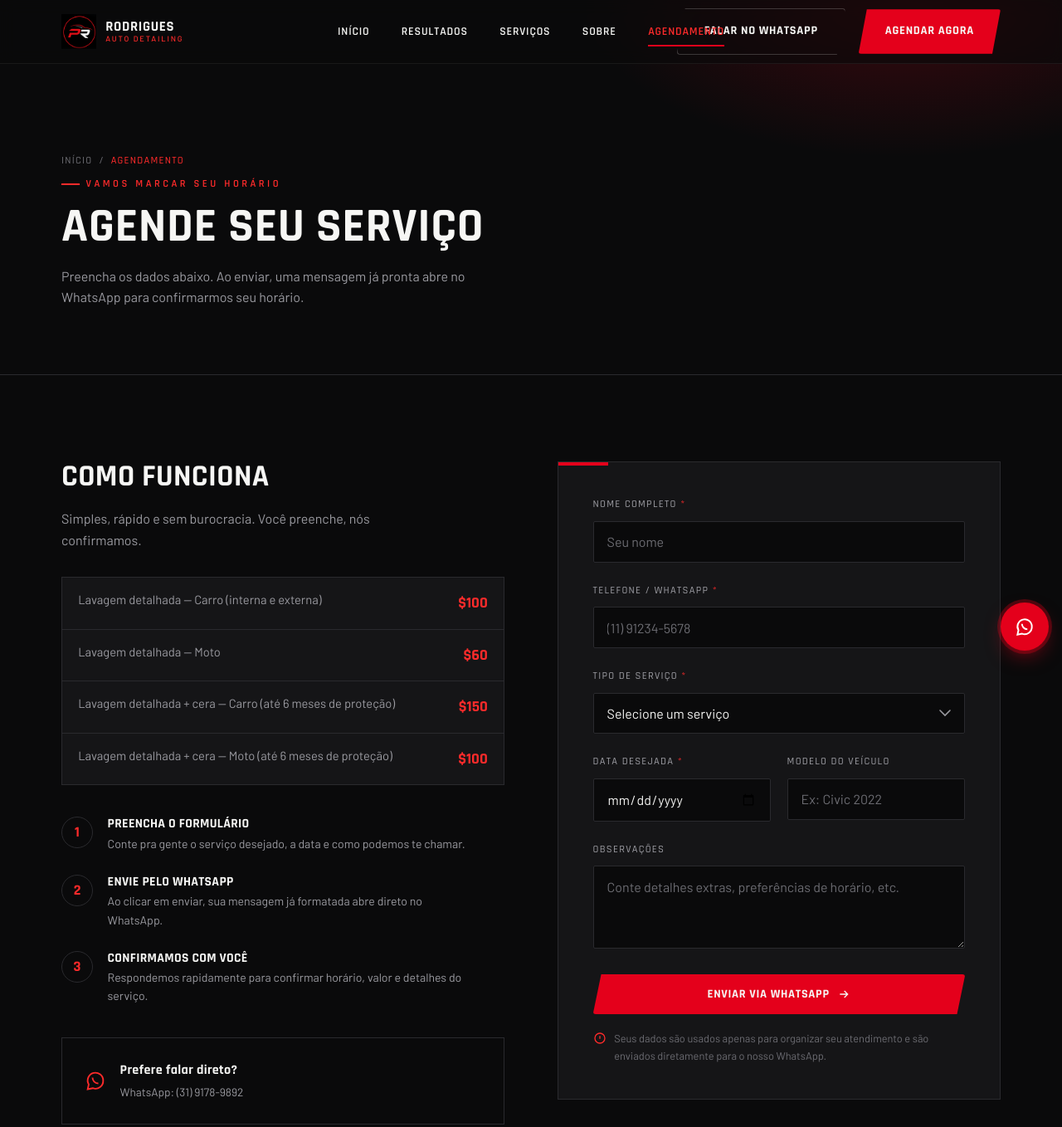
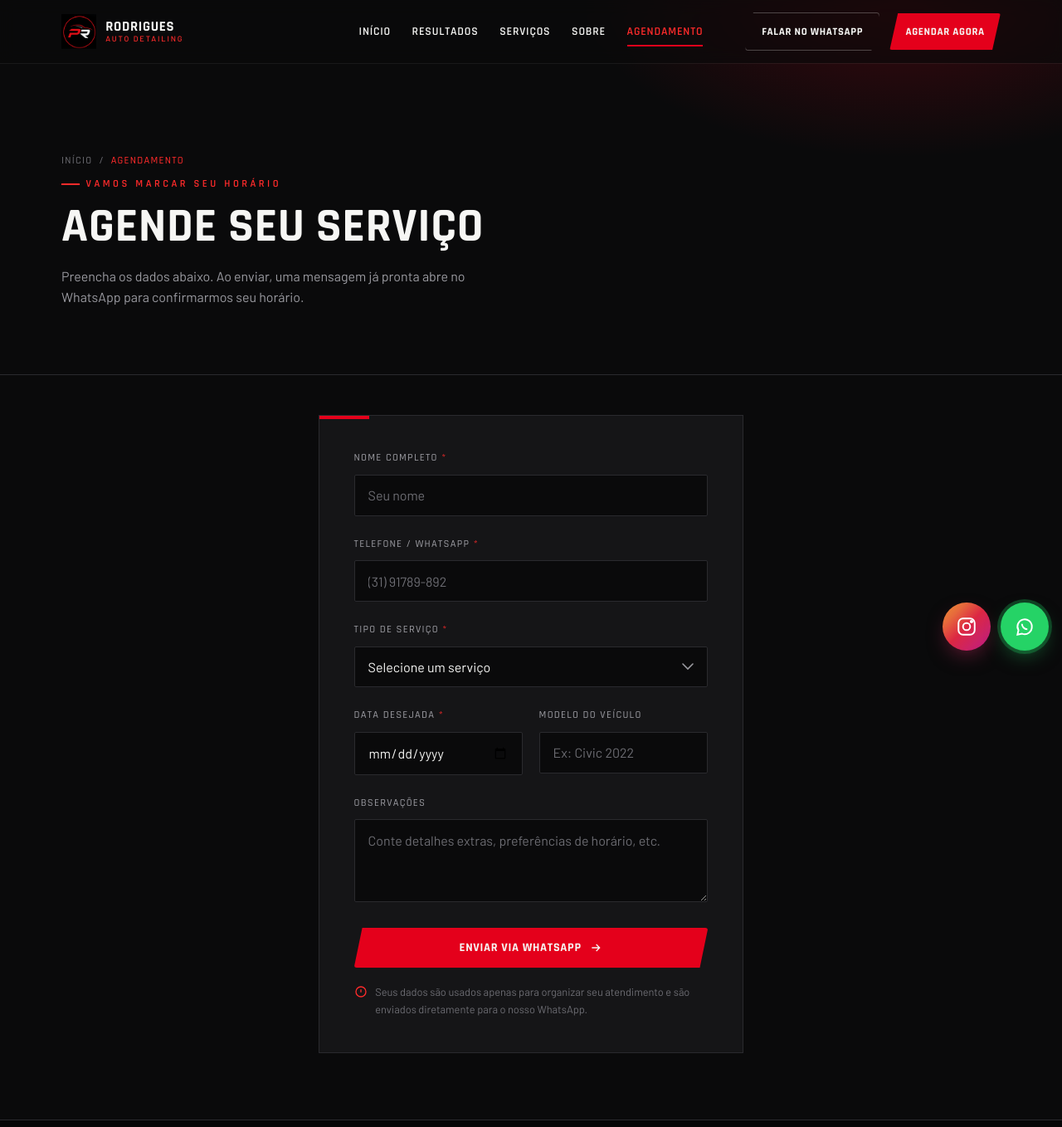
Before and after one commit to marcelinho1212/rodrigues-auto-detailing, a plain HTML site: page booking.html in a window 1280 px wide. Shown: the top 1358 px of the page at 83% size. Drawn offline with Linux system fonts and the light colour scheme.

Commit message:
update many detail in this page

```diff
--- a/booking.html
+++ b/booking.html
@@ -12,22 +12,12 @@
 <body>
 
 <!-- ============================= HEADER ============================= -->
-<header class="site-header">
-  <div class="container">
+<div class="header-wrap">
+  <div class="container header-inner">
     <a href="index.html" class="brand">
       <img src="assets/logo.png" alt="Logo Rodrigues Auto Detailing">
       <span>Rodrigues<small>Auto Detailing</small></span>
     </a>
-
-    <div class="header-cta">
-      <a href="https://wa.me/553191789892" class="btn btn-ghost" target="_blank" rel="noopener">Falar no WhatsApp</a>
-      <a href="booking.html" class="btn btn-primary">Agendar agora</a>
-      <button class="nav-toggle" id="nav-toggle" type="button" aria-label="Abrir menu" aria-expanded="false" aria-controls="nav-links">
-        <span></span><span></span><span></span>
-      </button>
-    </div>
-  </div>
-</header>
 
     <nav class="nav-links" id="nav-links" aria-label="Menu principal">
       <div class="nav-mobile-top">
@@ -51,6 +41,16 @@
       </div>
     </nav>
 
+    <div class="header-cta">
+      <a href="https://wa.me/553191789892" class="btn btn-ghost" target="_blank" rel="noopener">Falar no WhatsApp</a>
+      <a href="booking.html" class="btn btn-primary">Agendar agora</a>
+      <button class="nav-toggle" id="nav-toggle" type="button" aria-label="Abrir menu" aria-expanded="false" aria-controls="nav-links">
+        <span></span><span></span><span></span>
+      </button>
+    </div>
+  </div>
+</div>
+
 <!-- ============================= PAGE HERO ============================= -->
 <section class="page-hero">
   <div class="container">
@@ -62,55 +62,9 @@
 </section>
 
 <!-- ============================= BOOKING ============================= -->
-<section>
+<section class="booking-section">
   <div class="container">
-    <div class="booking-wrap">
-
-      <div class="booking-info reveal">
-        <h2>Como funciona</h2>
-        <p>Simples, rápido e sem burocracia. Você preenche, nós confirmamos.</p>
-
-        <ul class="price-list">
-          <li><span>Lavagem detalhada — Carro (interna e externa)</span><strong>$100</strong></li>
-          <li><span>Lavagem detalhada — Moto</span><strong>$60</strong></li>
-          <li><span>Lavagem detalhada + cera — Carro (até 6 meses de proteção)</span><strong>$150</strong></li>
-          <li><span>Lavagem detalhada + cera — Moto (até 6 meses de proteção)</span><strong>$100</strong></li>
-        </ul>
-
-        <div class="booking-steps">
-          <div class="booking-step">
-            <div class="num">1</div>
-            <div>
-              <h4>Preencha o formulário</h4>
-              <p>Conte pra gente o serviço desejado, a data e como podemos te chamar.</p>
-            </div>
-          </div>
-          <div class="booking-step">
-            <div class="num">2</div>
-            <div>
-              <h4>Envie pelo WhatsApp</h4>
-              <p>Ao clicar em enviar, sua mensagem já formatada abre direto no WhatsApp.</p>
-            </div>
-          </div>
-          <div class="booking-step">
-            <div class="num">3</div>
-            <div>
-              <h4>Confirmamos com você</h4>
-              <p>Respondemos rapidamente para confirmar horário, valor e detalhes do serviço.</p>
-            </div>
-          </div>
-        </div>
-
-        <div class="booking-contact">
-          <svg viewBox="0 0 24 24" fill="none" stroke="currentColor" stroke-width="1.6"><path d="M20 12a8 8 0 10-14.9 4L4 21l5.2-1.1A8 8 0 0020 12z"/><path d="M9 9c0 3 2.5 6 6 6"/></svg>
-          <div>
-            <strong>Prefere falar direto?</strong>
-            <span>WhatsApp: (31) 9178-9892</span>
-          </div>
-        </div>
-      </div>
-
-      <form class="booking-form reveal" id="booking-form" novalidate>
+    <form class="booking-form booking-form--solo reveal" id="booking-form" novalidate>
       <div class="field">
         <label for="nome">Nome completo <span class="required">*</span></label>
         <input type="text" id="nome" name="nome" placeholder="Seu nome" required>
@@ -118,17 +72,17 @@
 
       <div class="field">
         <label for="telefone">Telefone / WhatsApp <span class="required">*</span></label>
-          <input type="tel" id="telefone" name="telefone" placeholder="(11) 91234-5678" required>
+        <input type="tel" id="telefone" name="telefone" placeholder="(31) 91789-892" required>
       </div>
 
       <div class="field">
         <label for="servico">Tipo de serviço <span class="required">*</span></label>
         <select id="servico" name="servico" required>
           <option value="" disabled selected>Selecione um serviço</option>
-            <option value="lavagem-carro">Lavagem Detalhada — Carro (interna e externa) — $100</option>
-            <option value="lavagem-moto">Lavagem Detalhada — Moto — $60</option>
-            <option value="lavagem-cera-carro">Lavagem Detalhada + Cera — Carro (até 6 meses de proteção) — $150</option>
-            <option value="lavagem-cera-moto">Lavagem Detalhada + Cera — Moto (até 6 meses de proteção) — $100</option>
+          <option value="lavagem-carro">Lavagem Detalhada — Carro (interna e externa)</option>
+          <option value="lavagem-moto">Lavagem Detalhada — Moto</option>
+          <option value="lavagem-cera-carro">Lavagem Detalhada + Cera — Carro</option>
+          <option value="lavagem-cera-moto">Lavagem Detalhada + Cera — Moto</option>
           <option value="outro">Outro / Dúvida sobre serviço</option>
         </select>
       </div>
@@ -164,8 +118,6 @@
         <span>Tudo certo! Abrimos o WhatsApp com sua mensagem pronta — é só enviar por lá.</span>
       </div>
     </form>
-
-    </div>
   </div>
 </section>
 
@@ -181,7 +133,6 @@
         <p>Estética automotiva premium: lavagem técnica, polimento e proteção de pintura para quem exige excelência.</p>
         <div class="footer-social">
           <a href="https://www.instagram.com/rodrigues.autosdetailing?igsh=MWh2ZXZ2b3c1aXF5aA==" target="_blank" rel="noopener" aria-label="Instagram"><svg viewBox="0 0 24 24" fill="none" stroke="currentColor" stroke-width="1.6"><rect x="3" y="3" width="18" height="18" rx="5"/><circle cx="12" cy="12" r="4"/><circle cx="17.5" cy="6.5" r="1"/></svg></a>
-          <a href="#" aria-label="Facebook"><svg viewBox="0 0 24 24" fill="none" stroke="currentColor" stroke-width="1.6"><path d="M15 4h-2a4 4 0 00-4 4v3H7v4h2v6h4v-6h3l1-4h-4V8a1 1 0 011-1h3z"/></svg></a>
           <a href="https://wa.me/553191789892" aria-label="WhatsApp"><svg viewBox="0 0 24 24" fill="none" stroke="currentColor" stroke-width="1.6"><path d="M20 12a8 8 0 10-14.9 4L4 21l5.2-1.1A8 8 0 0020 12z"/><path d="M9 9c0 3 2.5 6 6 6"/></svg></a>
         </div>
       </div>
@@ -211,7 +162,7 @@
         <ul>
           <li><a href="https://wa.me/553191789892">WhatsApp: (31) 9178-9892</a></li>
           <li><a href="booking.html">Agendar horário</a></li>
-          <li><a href="#">São Paulo — SP</a></li>
+          <li><a href="#">Limoeiro, Ipatinga — MG</a></li>
         </ul>
       </div>
     </div>
@@ -223,9 +174,14 @@
   </div>
 </footer>
 
+<div class="float-buttons">
+  <a class="ig-float" href="https://www.instagram.com/rodrigues.autosdetailing?igsh=MWh2ZXZ2b3c1aXF5aA==" target="_blank" rel="noopener" aria-label="Siga no Instagram">
+    <svg viewBox="0 0 24 24" fill="none" stroke="currentColor" stroke-width="1.8"><rect x="3" y="3" width="18" height="18" rx="5"/><circle cx="12" cy="12" r="4"/><circle cx="17.5" cy="6.5" r="1"/></svg>
+  </a>
   <a class="wa-float" href="https://wa.me/553191789892" target="_blank" rel="noopener" aria-label="Fale conosco no WhatsApp">
     <svg viewBox="0 0 24 24" fill="none" stroke="currentColor" stroke-width="1.8"><path d="M20 12a8 8 0 10-14.9 4L4 21l5.2-1.1A8 8 0 0020 12z"/><path d="M9 9c0 3 2.5 6 6 6"/></svg>
   </a>
+</div>
 
 <script src="js/script.js"></script>
 </body>
--- a/css/style.css
+++ b/css/style.css
@@ -54,7 +54,7 @@ body.nav-open .nav-toggle{
   opacity: 0;
   pointer-events: none;
 }
-body.nav-open .wa-float{ display: none; }
+body.nav-open .float-buttons{ display: none; }
 img{ max-width:100%; display:block; }
 a{ color:inherit; text-decoration:none; }
 ul{ list-style:none; }
@@ -150,22 +150,29 @@ section{ padding: 6.5rem 0; position: relative; }
 /* ==========================================================================
    HEADER / NAV
    ========================================================================== */
-.site-header{
+.header-wrap{
   position: fixed;
-  top:0; left:0; right:0;
+  top: 0;
+  left: 0;
+  right: 0;
   z-index: 500;
   padding-top: var(--safe-top);
+  border-bottom: 1px solid rgba(255,255,255,0.06);
+}
+.header-wrap::before{
+  content: "";
+  position: absolute;
+  inset: 0;
   background: rgba(10,10,11,0.72);
   backdrop-filter: blur(10px) saturate(140%);
   -webkit-backdrop-filter: blur(10px) saturate(140%);
-  border-bottom: 1px solid rgba(255,255,255,0.06);
-  transition: background .3s var(--ease), border-color .3s var(--ease);
+  z-index: -1;
 }
-.site-header .container{
-  display:flex;
-  align-items:center;
-  justify-content:space-between;
-  gap: .75rem;
+.header-inner{
+  display: grid;
+  grid-template-columns: minmax(0, 1fr) auto minmax(0, 1fr);
+  align-items: center;
+  gap: 1.25rem;
   height: 76px;
   min-width: 0;
 }
@@ -175,8 +182,9 @@ section{ padding: 6.5rem 0; position: relative; }
   font-weight:700; letter-spacing:.04em;
   font-size: 1.05rem;
   text-transform:uppercase;
-  flex-shrink: 1;
+  flex-shrink: 0;
   min-width: 0;
+  justify-self: start;
 }
 .brand img{ height: 42px; width:42px; object-fit:contain; }
 .brand span{ display:flex; flex-direction:column; line-height:1.05; }
@@ -190,12 +198,18 @@ section{ padding: 6.5rem 0; position: relative; }
 }
 
 .nav-links{
-  display:flex; align-items:center; gap:2.4rem;
+  display:flex;
+  align-items:center;
+  justify-content:center;
+  gap: clamp(1rem, 2vw, 2.4rem);
   font-family: var(--font-display);
   font-weight:600;
   letter-spacing:.06em;
   text-transform:uppercase;
-  font-size:.86rem;
+  font-size: clamp(.72rem, 1.1vw, .86rem);
+  grid-column: 2;
+  justify-self: center;
+  white-space: nowrap;
 }
 .nav-links a{
   position:relative;
@@ -219,30 +233,18 @@ section{ padding: 6.5rem 0; position: relative; }
 .nav-mobile-footer{ display: none; }
 .nav-mobile-body{ display: contents; }
 
-/* Desktop: nav fica centralizado na barra do header */
-@media (min-width: 981px){
-  .nav-links{
-    position: fixed;
-    top: 0;
-    left: 0;
-    right: 0;
-    height: calc(76px + var(--safe-top));
-    padding-top: var(--safe-top);
-    display: flex;
-    align-items: center;
-    justify-content: center;
-    gap: 2.4rem;
-    z-index: 501;
-    pointer-events: none;
-    background: transparent;
-    transform: none;
-    visibility: visible;
-    overflow: visible;
-    border: none;
-  }
-  .nav-mobile-body a{ pointer-events: auto; }
-  .brand,
-  .header-cta{ position: relative; z-index: 502; }
+.header-cta{
+  display:flex;
+  align-items:center;
+  justify-content: flex-end;
+  gap: .75rem;
+  flex-shrink: 0;
+  grid-column: 3;
+  justify-self: end;
+}
+.header-cta .btn{
+  font-size: clamp(.72rem, 1vw, .86rem);
+  padding: .75rem clamp(.85rem, 1.5vw, 1.5rem);
 }
 
 .btn{
@@ -282,13 +284,6 @@ section{ padding: 6.5rem 0; position: relative; }
   color: var(--red-bright);
 }
 .btn-block{ width:100%; }
-
-.header-cta{
-  display:flex;
-  align-items:center;
-  gap:1rem;
-  flex-shrink: 0;
-}
 
 .nav-toggle{
   display:none;
@@ -725,24 +720,52 @@ section{ padding: 6.5rem 0; position: relative; }
 .footer-bottom a:hover{ color: var(--red-bright); }
 
 /* ==========================================================================
-   WHATSAPP FLOAT
+   FLOAT BUTTONS (Instagram + WhatsApp)
    ========================================================================== */
-.wa-float{
+.float-buttons{
   position: fixed;
   right: calc(16px + var(--safe-right));
   bottom: calc(16px + var(--safe-bottom));
   z-index: 400;
-  width: 58px; height: 58px;
+  display: flex;
+  flex-direction: row;
+  align-items: center;
+  gap: 12px;
+}
+.ig-float,
+.wa-float{
+  width: 58px;
+  height: 58px;
   border-radius: 50%;
-  background: var(--red);
-  display:flex; align-items:center; justify-content:center;
-  box-shadow: 0 10px 26px -8px rgba(228,0,27,.7);
+  display: flex;
+  align-items: center;
+  justify-content: center;
+  transition: transform .25s var(--ease), box-shadow .25s;
+}
+.ig-float svg,
+.wa-float svg{ width: 26px; height: 26px; color: #fff; }
+
+.ig-float{
+  background: linear-gradient(135deg, #f09433 0%, #e6683c 25%, #dc2743 50%, #cc2366 75%, #bc1888 100%);
+  box-shadow: 0 10px 26px -8px rgba(225, 48, 108, .5);
+}
+.ig-float:hover{
+  transform: scale(1.06);
+  box-shadow: 0 12px 28px -6px rgba(225, 48, 108, .65);
+}
+
+.wa-float{
+  background: #25D366;
+  box-shadow: 0 10px 26px -8px rgba(37,211,102,.55);
   animation: waPulse 2.6s ease-in-out infinite;
 }
-.wa-float svg{ width:26px; height:26px; color:#fff; }
+.wa-float:hover{
+  background: #20bd5a;
+  transform: scale(1.06);
+}
 @keyframes waPulse{
-  0%,100%{ box-shadow: 0 10px 26px -8px rgba(228,0,27,.7), 0 0 0 0 rgba(228,0,27,.45); }
-  50%{ box-shadow: 0 10px 26px -8px rgba(228,0,27,.7), 0 0 0 12px rgba(228,0,27,0); }
+  0%,100%{ box-shadow: 0 10px 26px -8px rgba(37,211,102,.55), 0 0 0 0 rgba(37,211,102,.4); }
+  50%{ box-shadow: 0 10px 26px -8px rgba(37,211,102,.55), 0 0 0 12px rgba(37,211,102,0); }
 }
 
 /* ==========================================================================
@@ -890,6 +913,15 @@ section{ padding: 6.5rem 0; position: relative; }
 /* ==========================================================================
    BOOKING PAGE
    ========================================================================== */
+.booking-section{
+  padding: 3rem 0 5rem;
+}
+.booking-section .container{
+  max-width: 560px;
+}
+.booking-form--solo{
+  width: 100%;
+}
 .booking-wrap{
   display:grid;
   grid-template-columns: 1fr 1fr;
@@ -1033,6 +1065,18 @@ section{ padding: 6.5rem 0; position: relative; }
 /* ==========================================================================
    RESPONSIVE
    ========================================================================== */
+@media (max-width: 1140px) and (min-width: 981px){
+  .header-inner{ gap: .85rem; }
+  .nav-links{ gap: 1.1rem; font-size: .76rem; }
+  .header-cta{ gap: .55rem; }
+  .header-cta .btn{
+    font-size: .72rem;
+    padding: .65rem .9rem;
+  }
+  .brand{ font-size: .92rem; }
+  .brand img{ height: 38px; width: 38px; }
+}
+
 @media (max-width: 980px){
   .ba-wrap{ grid-template-columns:1fr; gap: 2.4rem; }
   .ba-copy{ text-align: center; }
@@ -1051,7 +1095,11 @@ section{ padding: 6.5rem 0; position: relative; }
   .values-strip{ grid-template-columns:1fr; }
 
   /* ---- Mobile navigation ---- */
-  .site-header .container{ height: 64px; }
+  .header-inner{
+    display: flex;
+    justify-content: space-between;
+    height: 64px;
+  }
   .brand{ font-size: .92rem; gap: .55rem; }
   .brand img{ height: 36px; width: 36px; }
 
@@ -1083,6 +1131,10 @@ section{ padding: 6.5rem 0; position: relative; }
     z-index: 900;
     overflow: hidden;
     border: none;
+    grid-column: unset;
+    justify-self: unset;
+    white-space: normal;
+    font-size: 1rem;
   }
   .nav-links.open{
     transform: translateX(0);
@@ -1267,12 +1319,6 @@ section{ padding: 6.5rem 0; position: relative; }
   }
   .service-price{ font-size: 1.65rem; }
 
-  .price-list li{
-    flex-direction: column;
-    gap: .35rem;
-  }
-  .price-list li strong{ font-size: 1.3rem; }
-
   .cta-final{ padding: 4rem 0; }
   .cta-final .container{
     flex-direction: column;
@@ -1282,13 +1328,8 @@ section{ padding: 6.5rem 0; position: relative; }
   .cta-final .btn{ width: 100%; }
 
   .field-row{ grid-template-columns:1fr; }
+  .booking-section{ padding: 2rem 0 3.5rem; }
   .booking-form{ padding: 1.8rem 1.25rem; }
-  .booking-info h2{ font-size: clamp(1.45rem, 6vw, 1.9rem); }
-  .booking-contact{
-    flex-direction: column;
-    align-items: flex-start;
-    text-align: left;
-  }
 
   .footer-grid{ grid-template-columns:1fr; gap:2rem; }
   .footer-bottom{
@@ -1322,10 +1363,12 @@ section{ padding: 6.5rem 0; position: relative; }
   .products-visual img:first-child{ margin-top: 0; }
   .products-copy .section-title{ font-size: clamp(1.65rem, 7vw, 2rem) !important; }
 
+  .ig-float,
   .wa-float{
     width: 54px;
     height: 54px;
   }
+  .ig-float svg,
   .wa-float svg{ width: 24px; height: 24px; }
 
   .field input, .field select, .field textarea{
--- a/js/script.js
+++ b/js/script.js
@@ -53,15 +53,13 @@ document.addEventListener('DOMContentLoaded', () => {
   /* ---------------------------------------------------------------------
      2) HEADER: sombra sutil ao rolar
   --------------------------------------------------------------------- */
-  const header = document.querySelector('.site-header');
+  const header = document.querySelector('.header-wrap');
   if (header) {
     const onScroll = () => {
       if (window.scrollY > 40) {
         header.style.borderBottomColor = 'rgba(228,0,27,0.35)';
-        header.style.background = 'rgba(8,8,9,0.9)';
       } else {
         header.style.borderBottomColor = 'rgba(255,255,255,0.06)';
-        header.style.background = 'rgba(10,10,11,0.72)';
       }
     };
     window.addEventListener('scroll', onScroll, { passive: true });
```
Also changed, not shown: about.html (+18 -14 lines), index.html (+18 -14 lines). Lines whose indentation alone changed are shown as unchanged.
